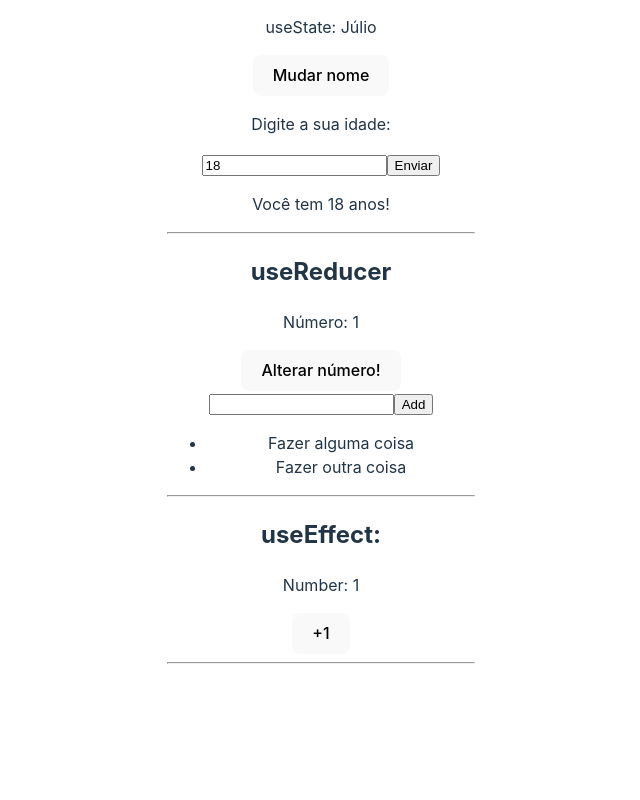
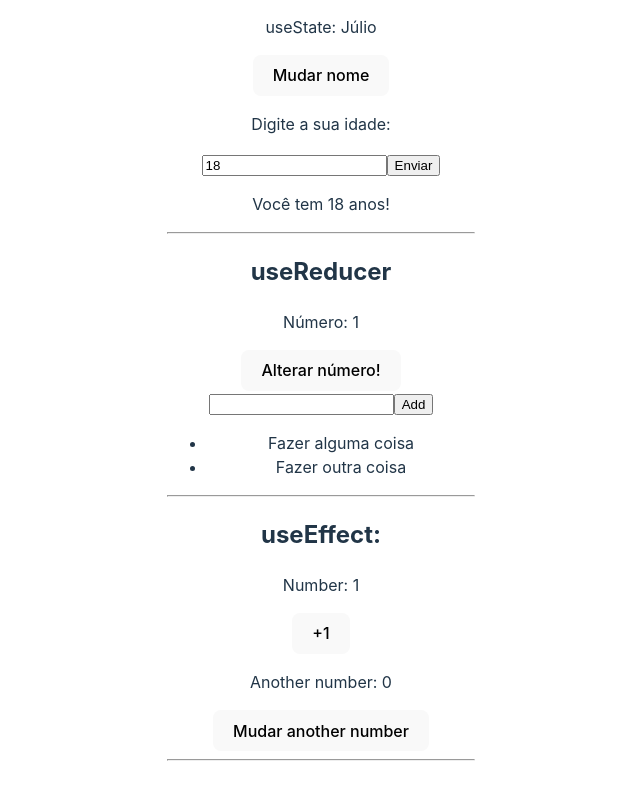
Before and after one commit to MACHADOKING/curso-matheus-battisti, a React (Vite) app in the folder 8 - Hooks - React/Hooks-React/: page / in a window 1280 px wide. Shown: the part 282-1082 px from the top of the page, without its empty margins (319-959 px from the left). Before the commit the page ends 986 px from the top, so only its background shows below. Built offline with nearby package versions, Linux system fonts and the light colour scheme.

Commit message:
Feat: useEffect with deps.

```diff
--- a/8 - Hooks - React/Hooks-React/src/components/HookUseEffect.jsx
+++ b/8 - Hooks - React/Hooks-React/src/components/HookUseEffect.jsx
@@ -13,11 +13,24 @@
     setNumber(number + 1);
   };
 
+  // 2 - item no array de deps.
+  const [anotherNumber, setAnotherNumber] = useState(0);
+
+  useEffect(() => {
+    if (anotherNumber > 0) {
+      console.log("Sou executado apenas quando o anotherNumber muda!");
+    }
+  }, [anotherNumber]);
+
   return (
     <div>
       <h2>useEffect:</h2>
       <p>Number: {number}</p>
       <button onClick={changeSomething}>+1</button>
+      <p>Another number: {anotherNumber}</p>
+      <button onClick={() => setAnotherNumber(anotherNumber + 1)}>
+        Mudar another number
+      </button>
       <hr />
     </div>
   );
```
